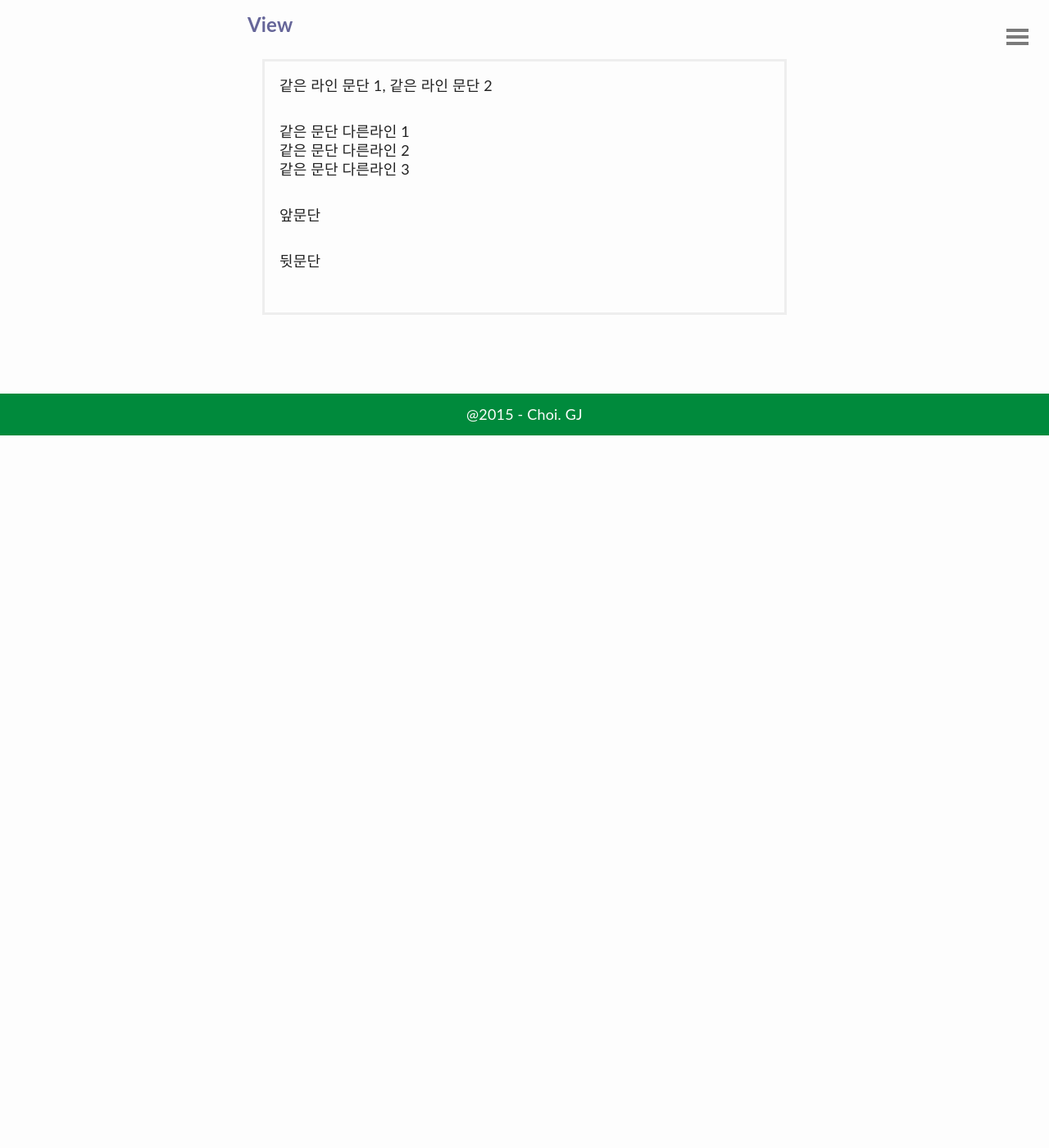
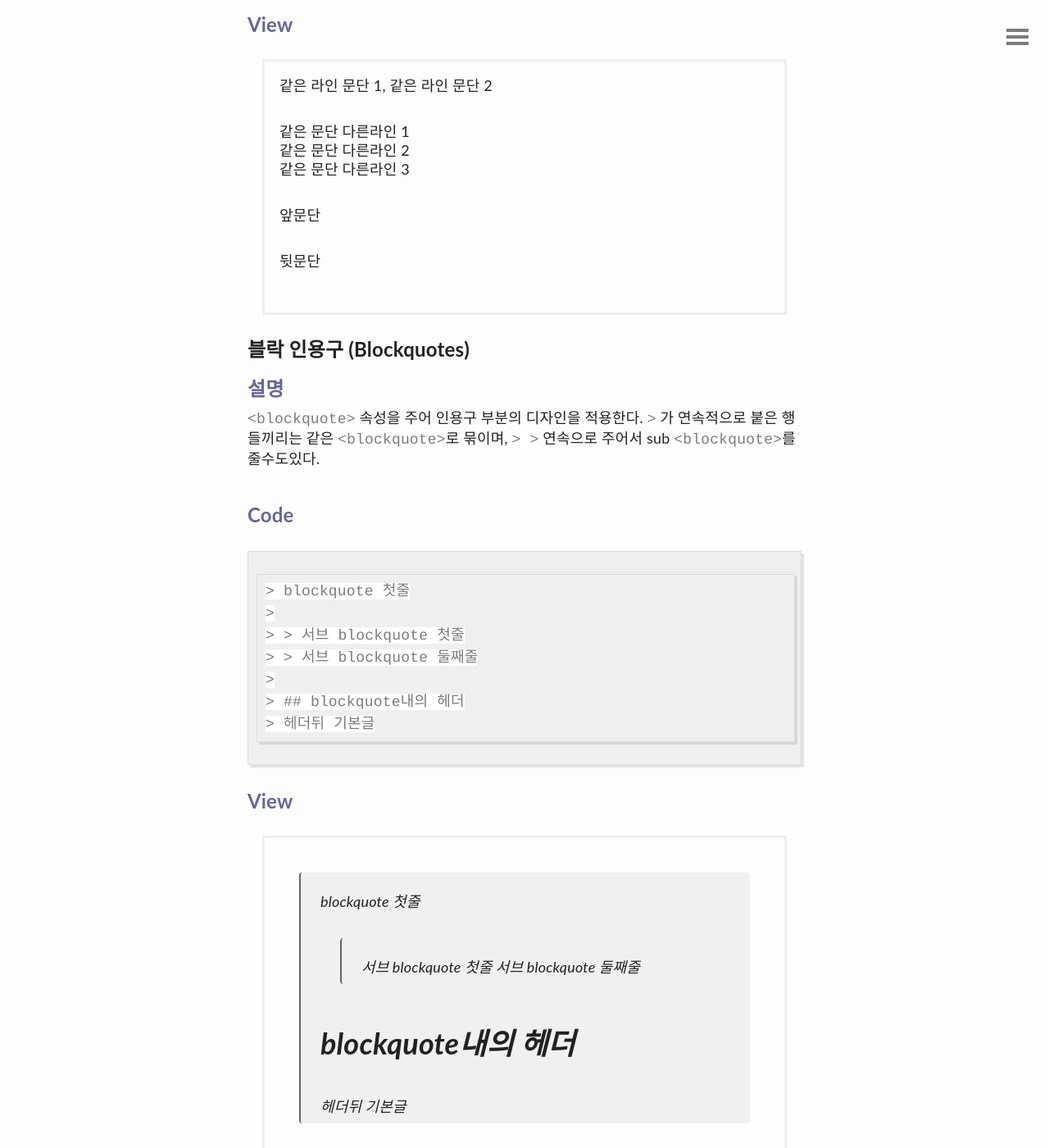
Before and after one commit to gjchoi/gjchoi.bak, a Jekyll site: the page built from _posts/2016-02-21-Kramdown(마크다운)-사용법.md, in a window 1280 px wide and 1400 px high, scrolled down 3413 px. Shown: the whole window at 82% size. Built offline with Jekyll 4.4.1, drawn with Linux system fonts in a browser that asks for light colours; comment, search, counter and statistics services are not loaded; before the commit the page ends 3944 px from its top, so only the background shows below that.

Commit message:
Update 2016-02-21-Kramdown(마크다운)-사용법.md

```diff
--- a/_posts/2016-02-21-Kramdown(마크다운)-사용법.md
+++ b/_posts/2016-02-21-Kramdown(마크다운)-사용법.md
@@ -119,3 +119,36 @@ H1, H2, H3, H4, H5, H6 문장의 속성을 준다.
 
 뒷문단
 </div>
+
+
+### 블락 인용구 (Blockquotes)
+
+#### 설명
+
+`<blockquote>` 속성을 주어 인용구 부분의 디자인을 적용한다.
+`>` 가 연속적으로 붙은 행들끼리는 같은 `<blockquote>`로 묶이며, `> >` 연속으로 주어서 sub `<blockquote>`를 줄수도있다.
+
+
+#### Code
+
+~~~
+> blockquote 첫줄
+>
+> > 서브 blockquote 첫줄
+> > 서브 blockquote 둘째줄
+>
+> ## blockquote내의 헤더
+> 헤더뒤 기본글
+~~~
+
+#### View
+
+<div class="view">
+> blockquote 첫줄
+>
+> > 서브 blockquote 첫줄
+> > 서브 blockquote 둘째줄
+>
+> ## blockquote내의 헤더
+> 헤더뒤 기본글
+</div>
```
